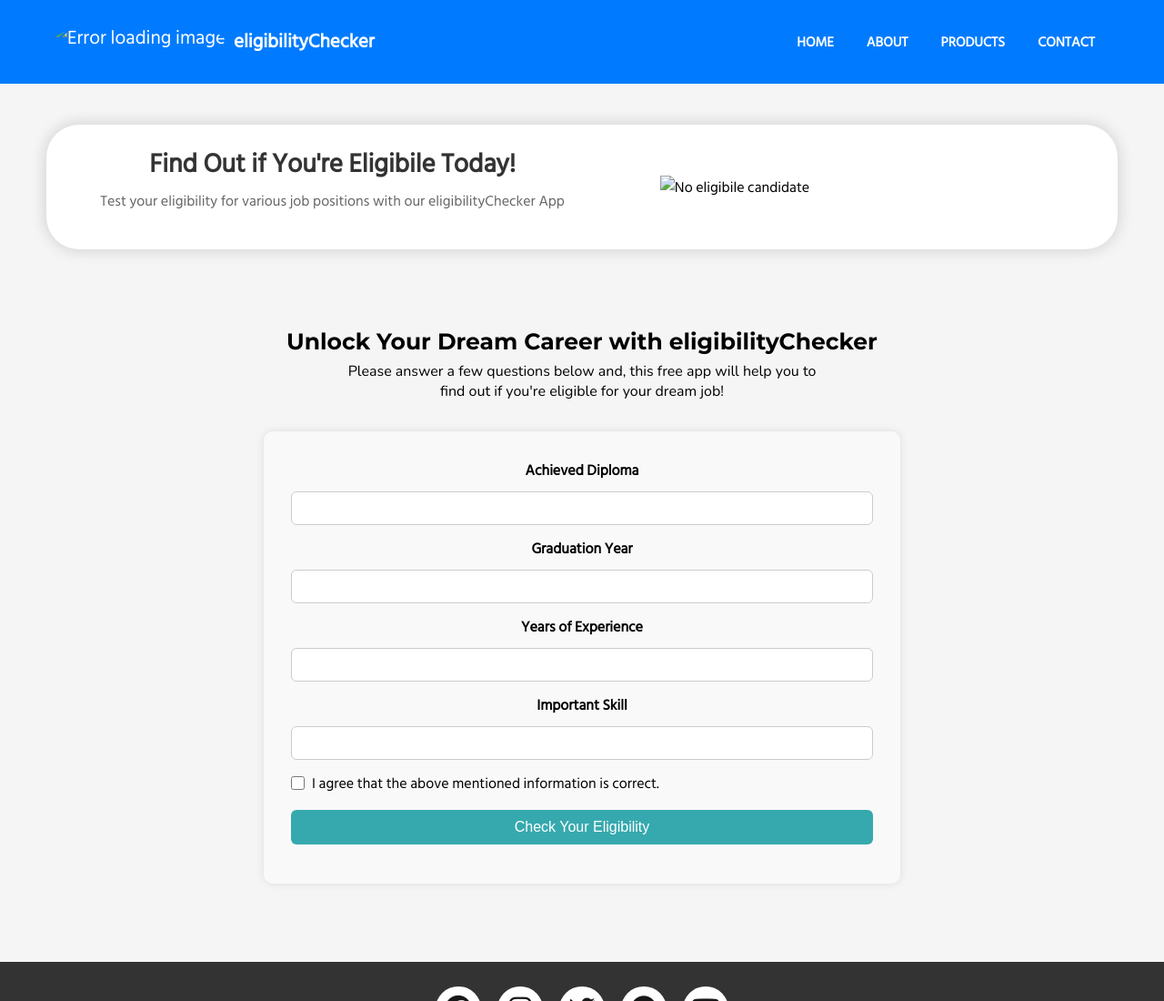
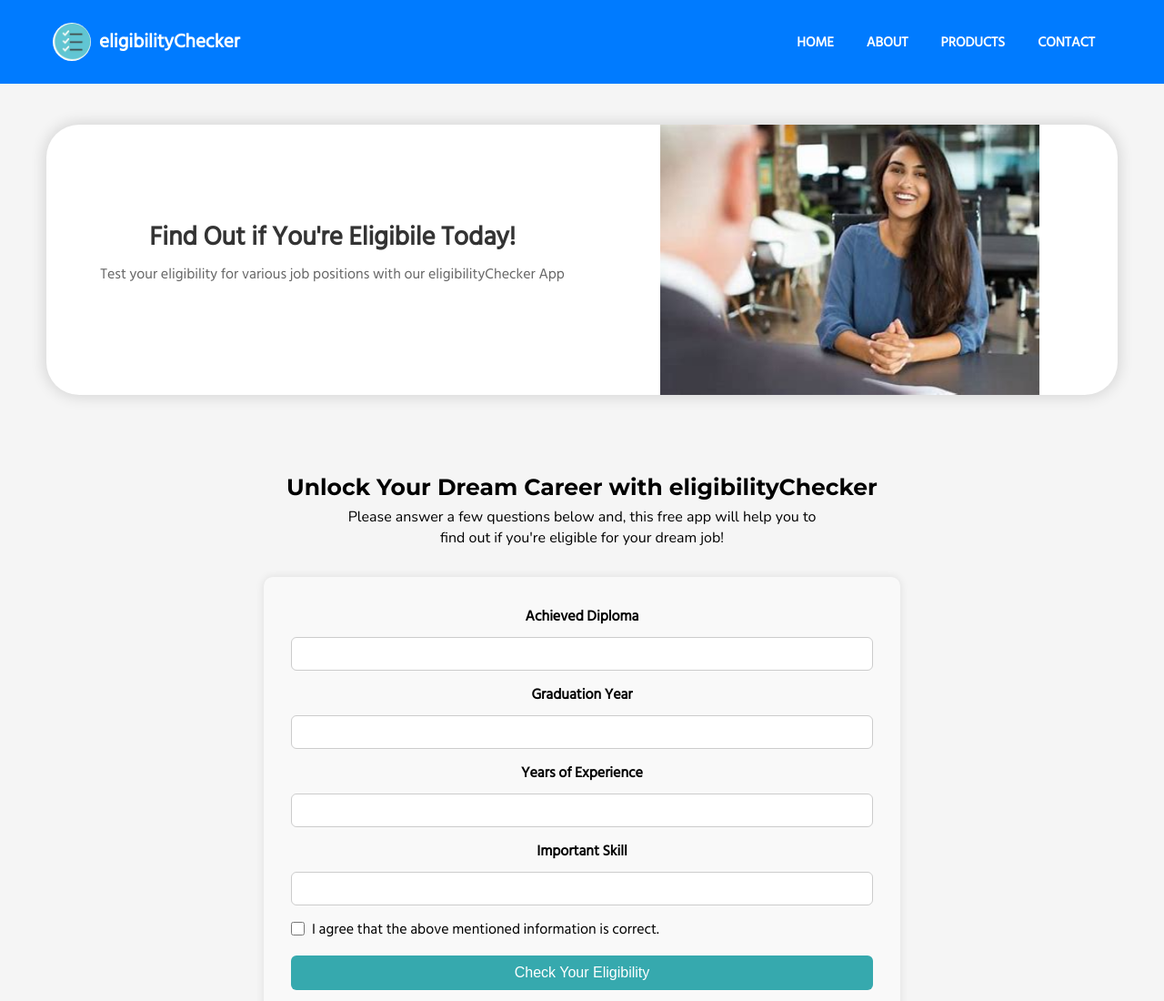
Before and after one commit to DipakKumar6-code/CSS_Project1-Final, a plain HTML site: page index.html in a window 1280 px wide. Shown: the top 1100 px of the page at 91% size. Drawn offline with nearby package versions, Linux system fonts and the light colour scheme; the site is published under a folder, as on GitHub Pages, so addresses that start at the root find nothing.

Commit message:
Update index.html

```diff
--- a/index.html
+++ b/index.html
@@ -12,7 +12,7 @@
         <div class="header-top">
             <nav class="navbar">
                 <div class="app-logo">
-                    <img src="/img/eligibleLogo.jpeg" alt="Error loading image">
+                    <img src="./img/eligibleLogo.jpeg" alt="Error loading image">
                     <strong>eligibilityChecker</strong>
                 </div>
                 <ul class="nav-links">
@@ -31,7 +31,7 @@
             <p>Test your eligibility for various job positions with our eligibilityChecker App</p>
         </div>
         <div class="top-right">
-            <img src="/img/hireme.jpeg" alt="No eligibile candidate">
+            <img src="./img/hireme.jpeg" alt="No eligibile candidate">
         </div>
     </div>
 
```
